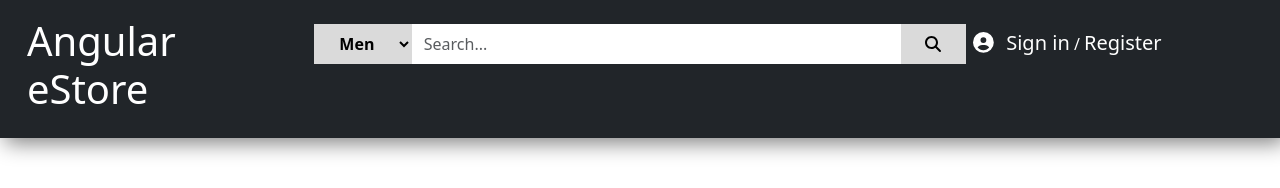
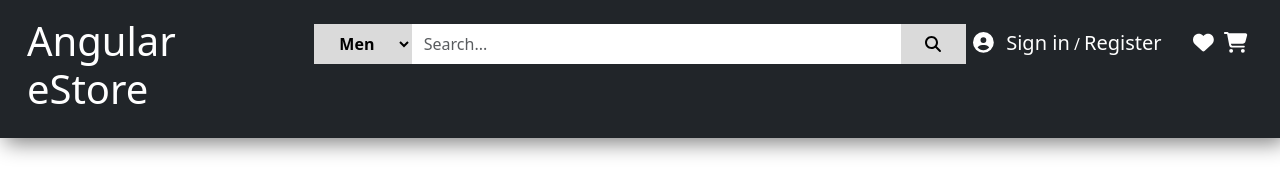
Before and after one commit to ab-yf/angular-ecom, an Angular app: page / in a window 1280 px wide. Shown: the top 188 px of the page. Built offline with nearby package versions, Linux system fonts and the light colour scheme.

Commit message:
Added Wishlist and Shopping Cart buttons w/style.

```diff
--- a/src/app/header/header.component.html
+++ b/src/app/header/header.component.html
@@ -24,5 +24,20 @@
             <h5><a href="#">Sign in</a></h5> / <h5><a href="#">Register</a></h5>
         </div>
 
+        <!-- Addition of our Wishlist and Shopping Cart  -->
+        <div class = 'cart-wishlist'>
+            <ul class = 'p-0'>
+
+                <!-- Wishlist Heart Icon -->
+                <li class="list-item">
+                    <fa-icon [icon]="faHeart"></fa-icon>
+                </li>
+                <!-- Shopping Cart Item -->
+                <li class = 'list-item'>
+                    <fa-icon [icon]="faShoppingCart"></fa-icon>
+                </li>
+            </ul>
+        </div>
+
     </div>
 </div>
--- a/src/app/header/header.component.scss
+++ b/src/app/header/header.component.scss
@@ -68,3 +68,17 @@
         font-size: 1.3em;
     }
 }
+
+.cart-wishlist {
+    width: 8%;
+    margin-top: 1.7em;
+    margin-left: 1em;
+
+    .list-item {
+        color: white;
+        list-style-type: none;
+        display: inline-block;
+        font-size: 1.3em;
+        margin-right: 0.5em;
+    }
+}
--- a/src/app/header/header.component.ts
+++ b/src/app/header/header.component.ts
@@ -1,5 +1,5 @@
 import { Component } from '@angular/core';
-import { faSearch, faUserCircle } from '@fortawesome/free-solid-svg-icons';
+import { faSearch, faUserCircle, faHeart, faShoppingCart } from '@fortawesome/free-solid-svg-icons';
 import { FontAwesomeModule } from '@fortawesome/angular-fontawesome';
 
 @Component({
@@ -12,4 +12,6 @@
 export class HeaderComponent {
   faSearch = faSearch;
   faUserCircle = faUserCircle;
+  faHeart = faHeart;
+  faShoppingCart = faShoppingCart;
 }
```
